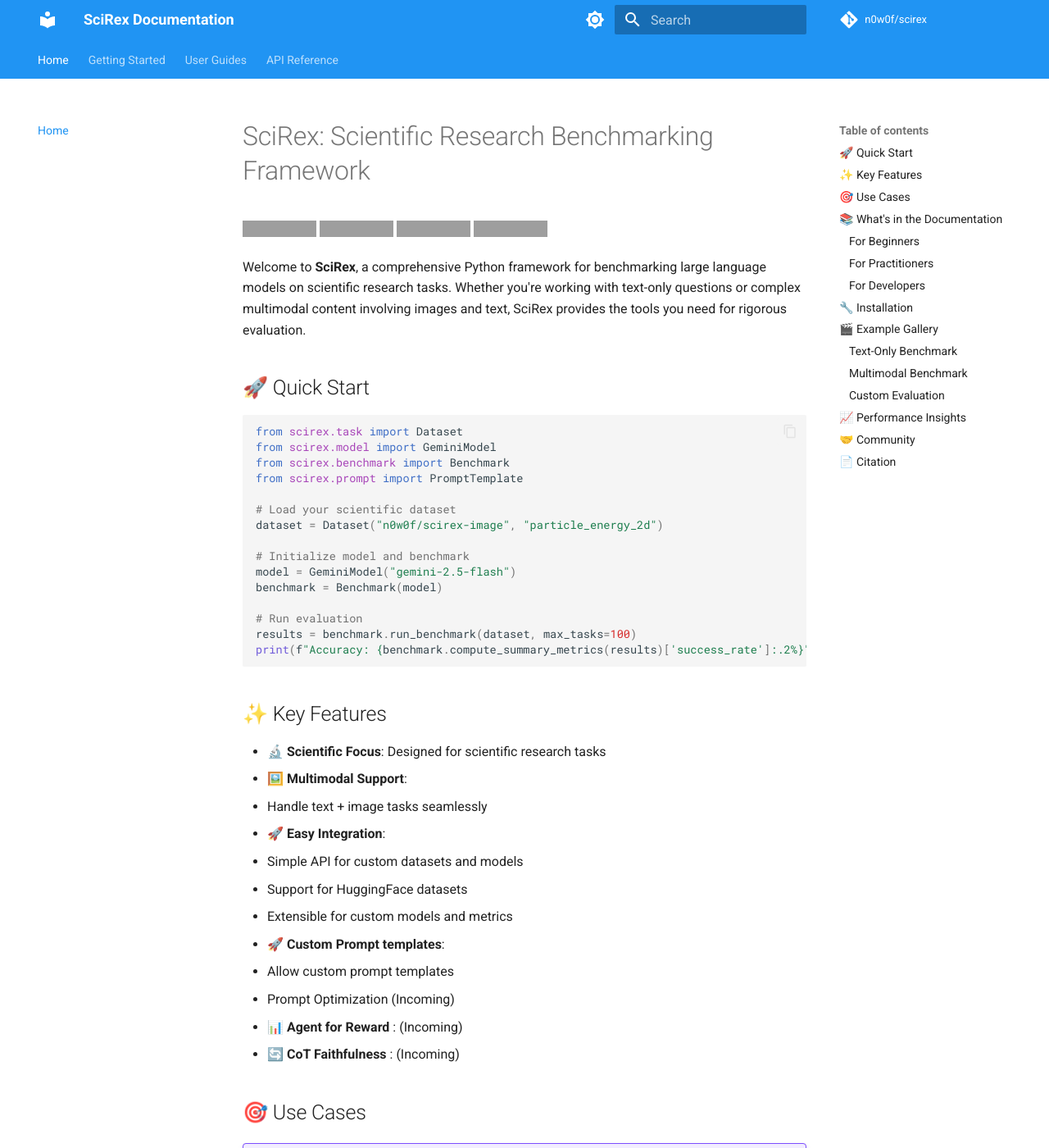
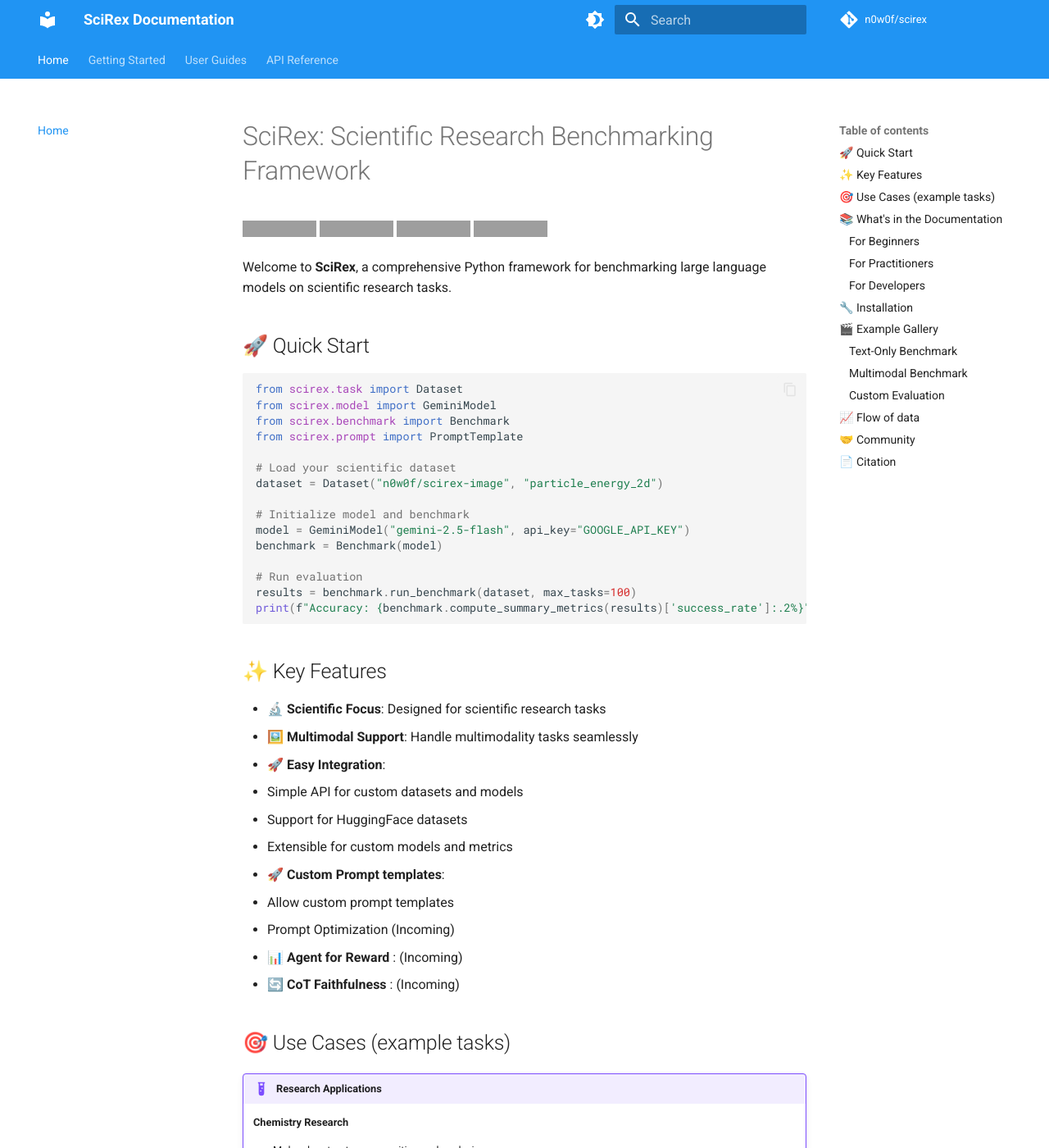
Before and after one commit to n0w0f/scirex, an MkDocs documentation site: the page built from docs/docs/index.md, in a window 1280 px wide and 1400 px high. Shown: the whole window at 82% size. Built offline with MkDocs 1.6.1 and Material for MkDocs 9.7.7, drawn with Linux system fonts in a browser that asks for light colours; comment, search, counter and statistics services are not loaded; the version menu is left out; some of the changed text lies outside the part shown; grey boxes are pictures that could not be loaded.

Commit message:
docs: enhancements - step by step instructions

````diff
--- a/docs/docs/index.md
+++ b/docs/docs/index.md
@@ -5,7 +5,7 @@
 [![Commit activity](https://img.shields.io/github/commit-activity/m/n0w0f/scirex)](https://img.shields.io/github/commit-activity/m/n0w0f/scirex)
 [![License](https://img.shields.io/github/license/n0w0f/scirex)](https://img.shields.io/github/license/n0w0f/scirex)
 
-Welcome to **SciRex**, a comprehensive Python framework for benchmarking large language models on scientific research tasks. Whether you're working with text-only questions or complex multimodal content involving images and text, SciRex provides the tools you need for rigorous evaluation.
+Welcome to **SciRex**, a comprehensive Python framework for benchmarking large language models on scientific research tasks.
 
 ## 🚀 Quick Start
 
@@ -19,7 +19,7 @@
 dataset = Dataset("n0w0f/scirex-image", "particle_energy_2d")
 
 # Initialize model and benchmark
-model = GeminiModel("gemini-2.5-flash")
+model = GeminiModel("gemini-2.5-flash", api_key="GOOGLE_API_KEY")
 benchmark = Benchmark(model)
 
 # Run evaluation
@@ -30,8 +30,7 @@
 ## ✨ Key Features
 
 - 🔬 **Scientific Focus**: Designed for scientific research tasks
-- 🖼️ **Multimodal Support**:
-  - Handle text + image tasks seamlessly
+- 🖼️ **Multimodal Support**: Handle multimodality tasks seamlessly
 - 🚀 **Easy Integration**:
 
   - Simple API for custom datasets and models
@@ -46,7 +45,7 @@
 - 📊 **Agent for Reward** : (Incoming)
 - 🔄 **CoT Faithfulness** : (Incoming)
 
-## 🎯 Use Cases
+## 🎯 Use Cases (example tasks)
 
 !!! example "Research Applications"
 
@@ -78,8 +77,8 @@
 
 ### For Practitioners
 
-- **[Text Benchmarks](guides/text-benchmark.md)**: Traditional Q&A evaluation
-- **[Multimodal Benchmarks](guides/multimodal-benchmark.md)**: Image + text tasks
+- **[Build Multimodal Benchmarks](guides/multimodal-benchmark.md)**
+- **[Prompt Optmization](https://alampara.com/scirex/guides/multimodal-benchmark/#prompt-optimization)**
 
 ### For Developers
 
@@ -125,8 +124,8 @@
 from scirex.prompt import PromptTemplate
 
 # Chemistry Q&A evaluation
-dataset = Dataset("n0w0f/scirex-text", "particel_energy_2d")
-model = GeminiModel("gemini-2.5-flash")
+dataset = Dataset("jablonkagroup/ChemBench", "analytical_chemistry")
+model = GeminiModel("gemini-2.5-flash", api_key="GOOGLE_API_KEY")
 benchmark = Benchmark(model)
 
 results = benchmark.run_benchmark(dataset)
@@ -138,8 +137,8 @@
 
 ```python
 # Materials science with images
-dataset = Dataset("jablonkagroup/MacBench", "isomers")
-model = GeminiModel("gemini-2.5-flash")  # Vision-enabled model
+dataset = Dataset("n0w0f/scirex-image", "particle_energy_3d")
+model = GeminiModel("gemini-2.5-flash", api_key="GOOGLE_API_KEY") # Vision-enabled model
 benchmark = Benchmark(model, test_multimodal=True)
 
 results = benchmark.run_benchmark(dataset)
@@ -173,7 +172,7 @@
 print(f"Predicted: {result.parsed_answer} rings, Actual: {task.target} rings")
 ```
 
-## 📈 Performance Insights
+## 📈 Flow of data
 
 ```mermaid
 graph TD
--- a/docs/docs/modules.md
+++ /dev/null
@@ -1 +0,0 @@
-::: scirex.foo
--- a/docs/mkdocs.yml
+++ b/docs/mkdocs.yml
@@ -24,15 +24,16 @@
       primary: blue
       accent: light blue
       toggle:
+        icon: material/brightness-4
+        name: Switch to light mode
+    - scheme: secondary
+      primary: blue
+      accent: light blue
+      toggle:
         icon: material/brightness-7
         name: Switch to dark mode
     # Palette toggle for dark mode
-    - scheme: slate
-      primary: blue
-      accent: light blue
-      toggle:
-        icon: material/brightness-4
-        name: Switch to light mode
+
   features:
     - navigation.tabs
     - navigation.sections
````
Also changed, not shown: docs/docs/getting-started/first-benchmark.md (+1 -0 lines), docs/docs/getting-started/quickstart.md (+2 -2 lines), README.md.
